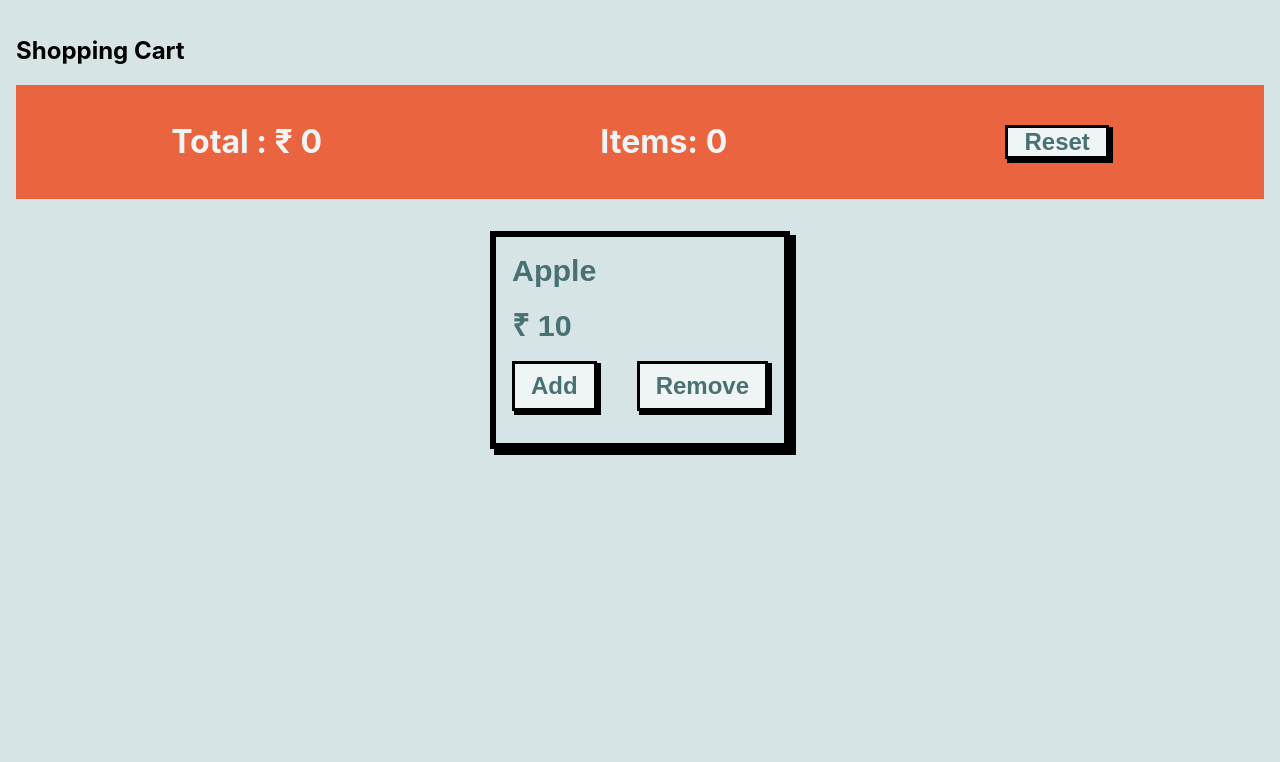
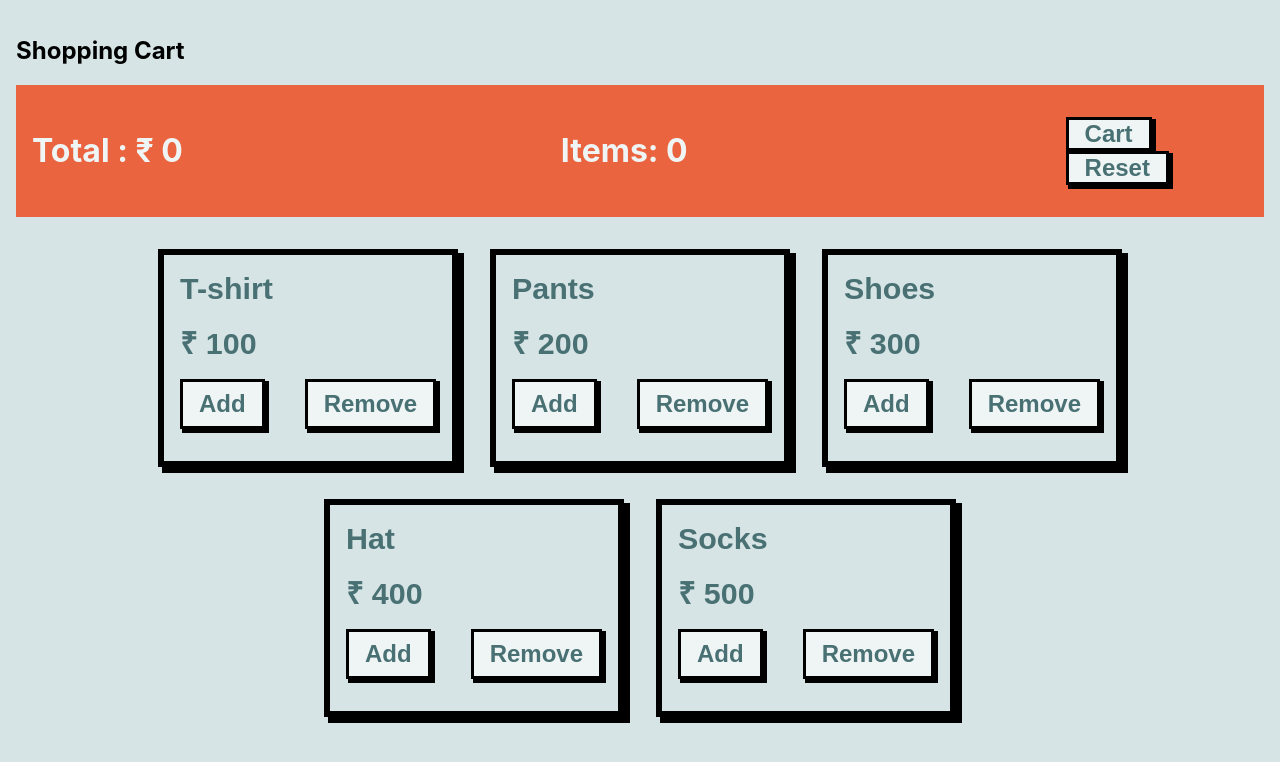
Before and after one commit to shivamk001/Shopping_Cart_App_Reactjs, a React (Create React App) app: page / in a window 1280 px wide. Shown: the top 762 px of the page. Built offline with nearby package versions, Linux system fonts and the light colour scheme; a web font is replaced by a local one.

Commit message:
Added cart modal, toggleShowCart in itemContext, show cart button in Navbar

```diff
--- /dev/null
+++ b/src/components/CartModal.jsx
@@ -0,0 +1,25 @@
+import React from "react";
+import styles from "../styles/CartModal.module.css";
+import {useValue} from '../contexts/itemContext'
+
+function CartModal() {
+    let { cart,  handleResetCart, toggleShowCart}=useValue();
+    console.log(cart)
+  return (
+    <div className={styles.cartModal}>
+      <div className={styles.closeButton} onClick={toggleShowCart}>
+        Close
+      </div>
+      <div className={styles.clearButton} onClick={handleResetCart}>
+        Clear
+      </div>
+      <div className={styles.itemContainer}></div>
+      <div className={styles.total}>
+        <div className={styles.totalText}>Total</div>
+        <div className={styles.totalPrice}>$Price</div>
+      </div>
+    </div>
+  );
+}
+
+export default CartModal;
--- a/src/components/ItemCard.jsx
+++ b/src/components/ItemCard.jsx
@@ -10,10 +10,10 @@ function ItemCard({ name, price }) {
       <div className={styles.itemName}>{name}</div>
       <div className={styles.itemPrice}>&#x20B9; {price}</div>
       <div className={styles.itemButtonsWrapper}>
-        <button className={styles.itemButton} onClick={() => handleAdd(price)}>
+        <button className={styles.itemButton} onClick={() => handleAdd(price, name)}>
           Add
         </button>
-        <button className={styles.itemButton} onClick={() => handleRemove(price)}>
+        <button className={styles.itemButton} onClick={() => handleRemove(price, name)}>
           Remove
         </button>
       </div>
--- a/src/components/Items.jsx
+++ b/src/components/Items.jsx
@@ -1,11 +1,17 @@
 import styles from "../styles/Item.module.css";
 import ItemCard from "./ItemCard";
+import ItemData from '../data/itemData'
 
 function Items() {
   return (
     <div className={styles.wrapper}>
-      <ItemCard name="Apple" price={10} />
+      {ItemData.map(item=>(
+        <ItemCard key={item.id} id={item.id} name={item.name} price={item.price} />
+
+      ))}
     </div>
+
+
   );
 }
 
--- a/src/components/Navbar.jsx
+++ b/src/components/Navbar.jsx
@@ -3,14 +3,20 @@ import styles from "../styles/Total.module.css";
 import {useValue} from '../contexts/itemContext'
 
 function Navbar() {
-  let {total, item, handleResetCart}=useValue();
+  let {total, item, handleResetCart, toggleShowCart}=useValue();
   return (
     <div className={styles.container}>
       <h1>Total : &#x20B9; {total}</h1>
       <h1>Items: {item}</h1>
-      <button className={styles.itemButton} onClick={handleResetCart}>
-          Reset
-      </button>
+      <div className={styles.itemButtonsWrapper}>
+          <button className={styles.itemButton} onClick={toggleShowCart}>
+              Cart
+          </button>
+          <button className={styles.itemButton} onClick={handleResetCart}>
+              Reset
+          </button>
+      </div>
+
     </div>
   );
 }
--- a/src/contexts/itemContext.js
+++ b/src/contexts/itemContext.js
@@ -1,4 +1,5 @@
 import { useState, createContext, useContext } from "react";
+import CartModal from "../components/CartModal";
 
 const itemContext=createContext()
 
@@ -10,15 +11,31 @@ function useValue(){
 const CustomItemContext=({children})=>{
     const [total, setTotal] = useState(0);
     const [item, setItem] = useState(0);
+    const [cart, setCart]=useState([]);
+    const [showCart, setShowCart]=useState(false);
 
-    const handleAdd = (price) => {
+    const handleAdd = (price, name) => {
+        let done=false
+        cart.forEach(item=>{
+            if(item.name===name){
+                item.qty++;
+                item.total+=price
+                done=true
+            }
+        })
+        if(!done){
+            setCart([...cart, {name: name, qty: 1, total: price}])
+        }
         setTotal(total+price);
         setItem(item+1);
+        console.log('Added to cart:', cart)
     };
-    const handleRemove = (price) => {
+    const handleRemove = (price, name) => {
         if(item>0){
           setTotal(total-price);
           setItem(item-1);
+          setCart(cart.filter(item=>item.name!==name))
+          console.log('Removed to cart:', cart)
         }
 
     };
@@ -28,8 +45,15 @@ const CustomItemContext=({children})=>{
         setItem(0);
         setTotal(0);
     }
+
+    const toggleShowCart=()=>{
+        setShowCart(!showCart)
+    }
+
+
     return (
-        <itemContext.Provider value={{total, item, handleAdd, handleRemove, handleResetCart}}>
+        <itemContext.Provider value={{total, item, cart, handleAdd, handleRemove, handleResetCart, toggleShowCart}}>
+            {showCart && <CartModal/>}
             {children}
         </itemContext.Provider>
     )
--- /dev/null
+++ b/src/styles/CartModal.module.css
@@ -0,0 +1,89 @@
+.cartModal {
+    position: fixed;
+    top: 0;
+    left: 0;
+    width: 100%;
+    height: 100%;
+    background-color: rgba(255, 255, 255, 0.9);
+    z-index: 100;
+    display: flex;
+    flex-direction: column;
+    align-items: center;
+    color: white;
+    overflow: hidden;
+}
+
+.itemContainer {
+    width: 80%;
+    height: 60%;
+    margin-block: 1rem;
+    overflow: scroll;
+    display: flex;
+    flex-direction: column;
+
+}
+
+.cartCard {
+    height: 100px;
+    border: 4px solid var(--accent-color);
+    position: relative;
+    margin-block: 1rem;
+    background-color: var(--secondary-color);
+    color: var(--primary-color);
+    display: flex;
+    justify-content: space-between;
+    align-items: center;
+    padding-inline: 3rem;
+    z-index: 140;
+    pointer-events: all;
+}
+
+.total {
+    width: 80%;
+    margin-block: 1rem;
+    display: flex;
+    justify-content: space-between;
+    align-items: center;
+
+    padding: 1rem 1.4rem;
+    color: var(--primary-color);
+    background-color: var(--accent-color);
+    border: 0.3rem solid var(--secondary-color);
+}
+
+.totalText {
+    font-size: 3rem;
+    font-weight: 700;
+    margin-inline: 1rem;
+
+}
+
+.totalPrice {
+    font-size: 3rem;
+    font-weight: 700;
+    margin-inline: 1rem;
+}
+
+.closeButton {
+    position: fixed;
+    top: 0;
+    right: 0;
+    background-color: var(--accent-color);
+    border: none;
+    font-size: 1.5rem;
+    padding: 0.5rem;
+    cursor: pointer;
+    z-index: 150;
+}
+
+.clearButton {
+    position: fixed;
+    top: 0;
+    left: 0;
+    background-color: rgb(0, 0, 0);
+    border: none;
+    font-size: 1.5rem;
+    padding: 0.5rem;
+    cursor: pointer;
+    z-index: 150;
+}
--- a/src/styles/Item.module.css
+++ b/src/styles/Item.module.css
@@ -1,5 +1,6 @@
 .wrapper {
     display: flex;
+    flex-direction: row;
     flex-wrap: wrap;
     height: 100%;
     justify-content: center;
--- a/src/styles/Total.module.css
+++ b/src/styles/Total.module.css
@@ -1,12 +1,21 @@
 .container {
     display: flex;
-    justify-content: space-around;
+    justify-content: space-between;
     align-items: center;
     background-color: var(--accent-color);
     color: var(--primary-color);
     padding: 1rem;
 }
 
+
+.itemButtonsWrapper {
+    margin-block: 1rem;
+    display: flex;
+    justify-content: space-between;
+    align-items: center;
+    width: 15%;
+    flex-wrap: wrap;
+}
 
 .itemButton {
     border: 0.2rem solid #000;
```
